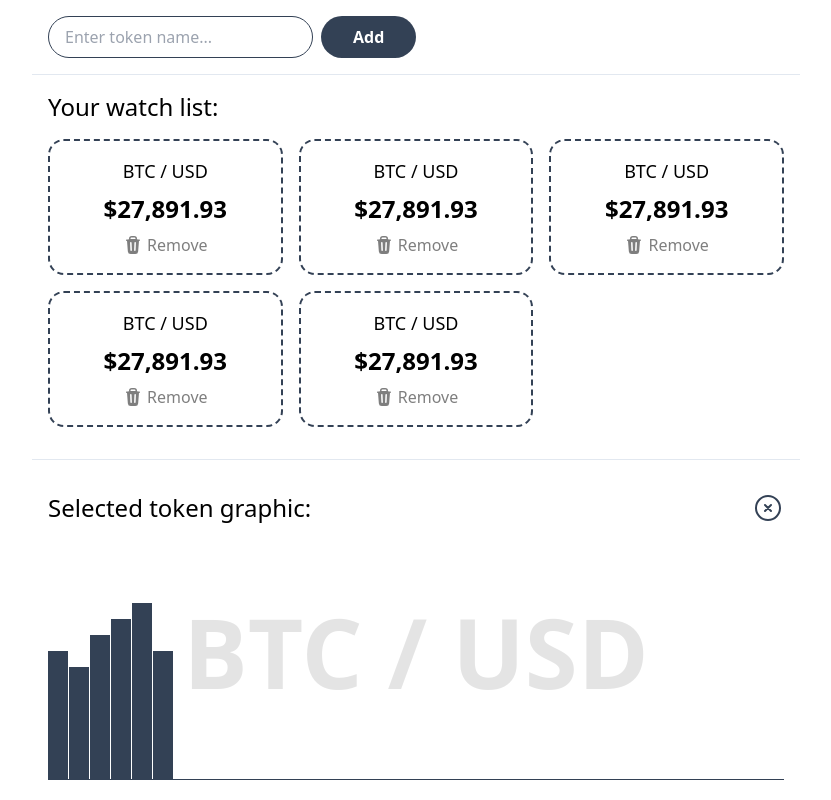
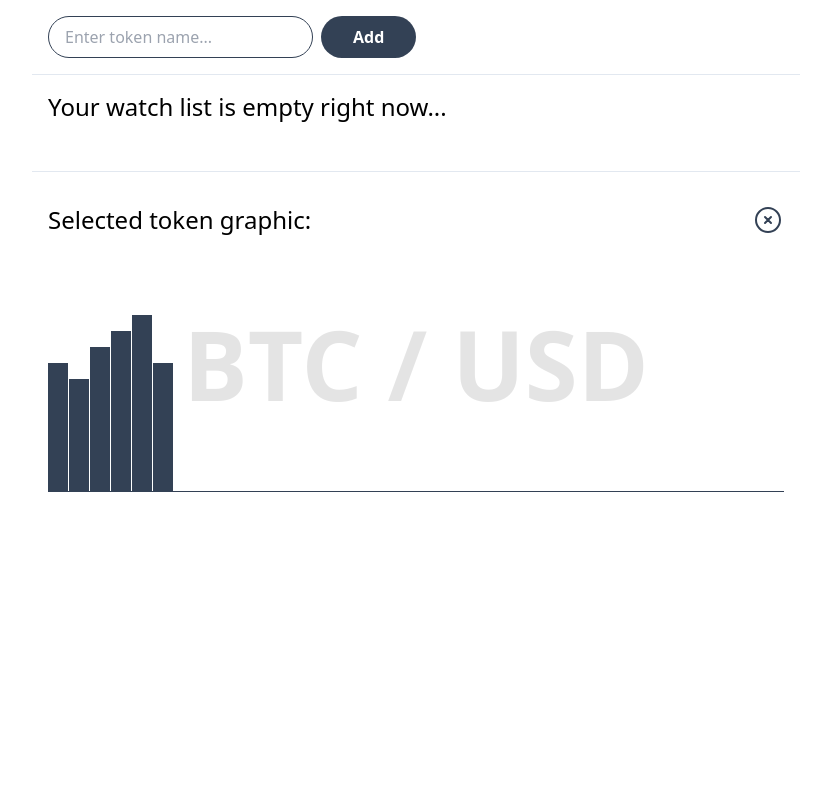
Before and after one commit to ptrv-dev/vue-crypto, a Vue app: page / in a window 1280 px wide. Shown: the whole page, without its empty margins (224-1055 px from the left). Built offline with nearby package versions, Linux system fonts and the light colour scheme.

Commit message:
API validate token query function

```diff
--- a/src/App.vue
+++ b/src/App.vue
@@ -1,6 +1,24 @@
 <script>
 export default {
   name: 'App',
+  data() {
+    return {
+      tokenQuery: '',
+      tokens: [],
+    };
+  },
+  methods: {
+    addToken() {
+      if (!this.tokenQuery)
+        return alert('Please enter the token name or symbol');
+      this.tokens.push({
+        name: '',
+        symbol: this.tokenQuery.toUpperCase(),
+        price: null,
+      });
+      this.tokenQuery = '';
+    },
+  },
 };
 </script>
 
@@ -8,11 +26,14 @@ export default {
   <div class="container mt-4">
     <div class="inline-flex gap-2">
       <input
+        v-model="tokenQuery"
+        @keydown.enter="addToken"
         class="px-4 py-2 rounded-full border border-slate-700 outline-none ring-slate-200 focus:ring-4"
         type="text"
         placeholder="Enter token name..."
       />
       <button
+        @click="addToken"
         class="px-8 py-2 rounded-full text-white bg-slate-700 font-bold outline-none ring-slate-200 focus:ring-4"
       >
         Add
@@ -21,130 +42,29 @@ export default {
   </div>
   <hr class="container border-slate-200 my-4" />
   <div class="container">
-    <h1 class="text-2xl mb-4">Your watch list:</h1>
+    <h1 class="text-2xl mb-4">
+      {{
+        tokens.length
+          ? 'Your watch list:'
+          : 'Your watch list is empty right now...'
+      }}
+    </h1>
     <div class="grid gap-4 grid-cols-1 sm:grid-cols-2 md:grid-cols-3">
       <div
+        v-for="tokenData in tokens"
         class="flex flex-col border-2 border-dashed rounded-2xl border-slate-700 p-4 items-center gap-2"
       >
-        <p class="text-lg">BTC / USD</p>
-        <strong class="text-2xl">{{
-          (27891.93).toLocaleString('en-EN', {
-            style: 'currency',
-            currency: 'USD',
-          })
-        }}</strong>
-        <button
-          class="flex items-center gap-1 opacity-50 hover:opacity-100 outline-none ring-slate-200 focus:ring-2"
-        >
-          <svg
-            xmlns="http://www.w3.org/2000/svg"
-            viewBox="0 0 20 20"
-            fill="currentColor"
-            class="w-5 h-5"
-          >
-            <path
-              fill-rule="evenodd"
-              d="M8.75 1A2.75 2.75 0 006 3.75v.443c-.795.077-1.584.176-2.365.298a.75.75 0 10.23 1.482l.149-.022.841 10.518A2.75 2.75 0 007.596 19h4.807a2.75 2.75 0 002.742-2.53l.841-10.52.149.023a.75.75 0 00.23-1.482A41.03 41.03 0 0014 4.193V3.75A2.75 2.75 0 0011.25 1h-2.5zM10 4c.84 0 1.673.025 2.5.075V3.75c0-.69-.56-1.25-1.25-1.25h-2.5c-.69 0-1.25.56-1.25 1.25v.325C8.327 4.025 9.16 4 10 4zM8.58 7.72a.75.75 0 00-1.5.06l.3 7.5a.75.75 0 101.5-.06l-.3-7.5zm4.34.06a.75.75 0 10-1.5-.06l-.3 7.5a.75.75 0 101.5.06l.3-7.5z"
-              clip-rule="evenodd"
-            />
-          </svg>
-          Remove
-        </button>
-      </div>
-      <div
-        class="flex flex-col border-2 border-dashed rounded-2xl border-slate-700 p-4 items-center gap-2"
-      >
-        <p class="text-lg">BTC / USD</p>
-        <strong class="text-2xl">{{
-          (27891.93).toLocaleString('en-EN', {
-            style: 'currency',
-            currency: 'USD',
-          })
-        }}</strong>
-        <button
-          class="flex items-center gap-1 opacity-50 hover:opacity-100 outline-none ring-slate-200 focus:ring-2"
-        >
-          <svg
-            xmlns="http://www.w3.org/2000/svg"
-            viewBox="0 0 20 20"
-            fill="currentColor"
-            class="w-5 h-5"
-          >
-            <path
-              fill-rule="evenodd"
-              d="M8.75 1A2.75 2.75 0 006 3.75v.443c-.795.077-1.584.176-2.365.298a.75.75 0 10.23 1.482l.149-.022.841 10.518A2.75 2.75 0 007.596 19h4.807a2.75 2.75 0 002.742-2.53l.841-10.52.149.023a.75.75 0 00.23-1.482A41.03 41.03 0 0014 4.193V3.75A2.75 2.75 0 0011.25 1h-2.5zM10 4c.84 0 1.673.025 2.5.075V3.75c0-.69-.56-1.25-1.25-1.25h-2.5c-.69 0-1.25.56-1.25 1.25v.325C8.327 4.025 9.16 4 10 4zM8.58 7.72a.75.75 0 00-1.5.06l.3 7.5a.75.75 0 101.5-.06l-.3-7.5zm4.34.06a.75.75 0 10-1.5-.06l-.3 7.5a.75.75 0 101.5.06l.3-7.5z"
-              clip-rule="evenodd"
-            />
-          </svg>
-          Remove
-        </button>
-      </div>
-      <div
-        class="flex flex-col border-2 border-dashed rounded-2xl border-slate-700 p-4 items-center gap-2"
-      >
-        <p class="text-lg">BTC / USD</p>
-        <strong class="text-2xl">{{
-          (27891.93).toLocaleString('en-EN', {
-            style: 'currency',
-            currency: 'USD',
-          })
-        }}</strong>
-        <button
-          class="flex items-center gap-1 opacity-50 hover:opacity-100 outline-none ring-slate-200 focus:ring-2"
-        >
-          <svg
-            xmlns="http://www.w3.org/2000/svg"
-            viewBox="0 0 20 20"
-            fill="currentColor"
-            class="w-5 h-5"
-          >
-            <path
-              fill-rule="evenodd"
-              d="M8.75 1A2.75 2.75 0 006 3.75v.443c-.795.077-1.584.176-2.365.298a.75.75 0 10.23 1.482l.149-.022.841 10.518A2.75 2.75 0 007.596 19h4.807a2.75 2.75 0 002.742-2.53l.841-10.52.149.023a.75.75 0 00.23-1.482A41.03 41.03 0 0014 4.193V3.75A2.75 2.75 0 0011.25 1h-2.5zM10 4c.84 0 1.673.025 2.5.075V3.75c0-.69-.56-1.25-1.25-1.25h-2.5c-.69 0-1.25.56-1.25 1.25v.325C8.327 4.025 9.16 4 10 4zM8.58 7.72a.75.75 0 00-1.5.06l.3 7.5a.75.75 0 101.5-.06l-.3-7.5zm4.34.06a.75.75 0 10-1.5-.06l-.3 7.5a.75.75 0 101.5.06l.3-7.5z"
-              clip-rule="evenodd"
-            />
-          </svg>
-          Remove
-        </button>
-      </div>
-      <div
-        class="flex flex-col border-2 border-dashed rounded-2xl border-slate-700 p-4 items-center gap-2"
-      >
-        <p class="text-lg">BTC / USD</p>
-        <strong class="text-2xl">{{
-          (27891.93).toLocaleString('en-EN', {
-            style: 'currency',
-            currency: 'USD',
-          })
-        }}</strong>
-        <button
-          class="flex items-center gap-1 opacity-50 hover:opacity-100 outline-none ring-slate-200 focus:ring-2"
-        >
-          <svg
-            xmlns="http://www.w3.org/2000/svg"
-            viewBox="0 0 20 20"
-            fill="currentColor"
-            class="w-5 h-5"
-          >
-            <path
-              fill-rule="evenodd"
-              d="M8.75 1A2.75 2.75 0 006 3.75v.443c-.795.077-1.584.176-2.365.298a.75.75 0 10.23 1.482l.149-.022.841 10.518A2.75 2.75 0 007.596 19h4.807a2.75 2.75 0 002.742-2.53l.841-10.52.149.023a.75.75 0 00.23-1.482A41.03 41.03 0 0014 4.193V3.75A2.75 2.75 0 0011.25 1h-2.5zM10 4c.84 0 1.673.025 2.5.075V3.75c0-.69-.56-1.25-1.25-1.25h-2.5c-.69 0-1.25.56-1.25 1.25v.325C8.327 4.025 9.16 4 10 4zM8.58 7.72a.75.75 0 00-1.5.06l.3 7.5a.75.75 0 101.5-.06l-.3-7.5zm4.34.06a.75.75 0 10-1.5-.06l-.3 7.5a.75.75 0 101.5.06l.3-7.5z"
-              clip-rule="evenodd"
-            />
-          </svg>
-          Remove
-        </button>
-      </div>
-      <div
-        class="flex flex-col border-2 border-dashed rounded-2xl border-slate-700 p-4 items-center gap-2"
-      >
-        <p class="text-lg">BTC / USD</p>
-        <strong class="text-2xl">{{
-          (27891.93).toLocaleString('en-EN', {
-            style: 'currency',
-            currency: 'USD',
-          })
-        }}</strong>
+        <p class="text-lg">{{ tokenData.symbol }} / USD</p>
+        <strong class="text-2xl">
+          {{
+            tokenData.price
+              ? tokenData.price.toLocaleString('en-EN', {
+                  style: 'currency',
+                  currency: 'USD',
+                })
+              : '–'
+          }}
+        </strong>
         <button
           class="flex items-center gap-1 opacity-50 hover:opacity-100 outline-none ring-slate-200 focus:ring-2"
         >
--- /dev/null
+++ b/src/api.js
@@ -0,0 +1,19 @@
+import axios from 'axios';
+
+export const validateTokenQuery = async (query) => {
+  try {
+    const { data } = await axios.get(
+      `https://api.coincap.io/v2/assets?search=${query}`
+    );
+    const tokensList = data.data;
+    const token = tokensList.find(
+      (t) =>
+        t.symbol.toLowerCase() === query.toLowerCase() ||
+        t.name.toLowerCase() === query.toLowerCase()
+    );
+    if (!token) return null;
+    return token;
+  } catch (error) {
+    return null;
+  }
+};
```
